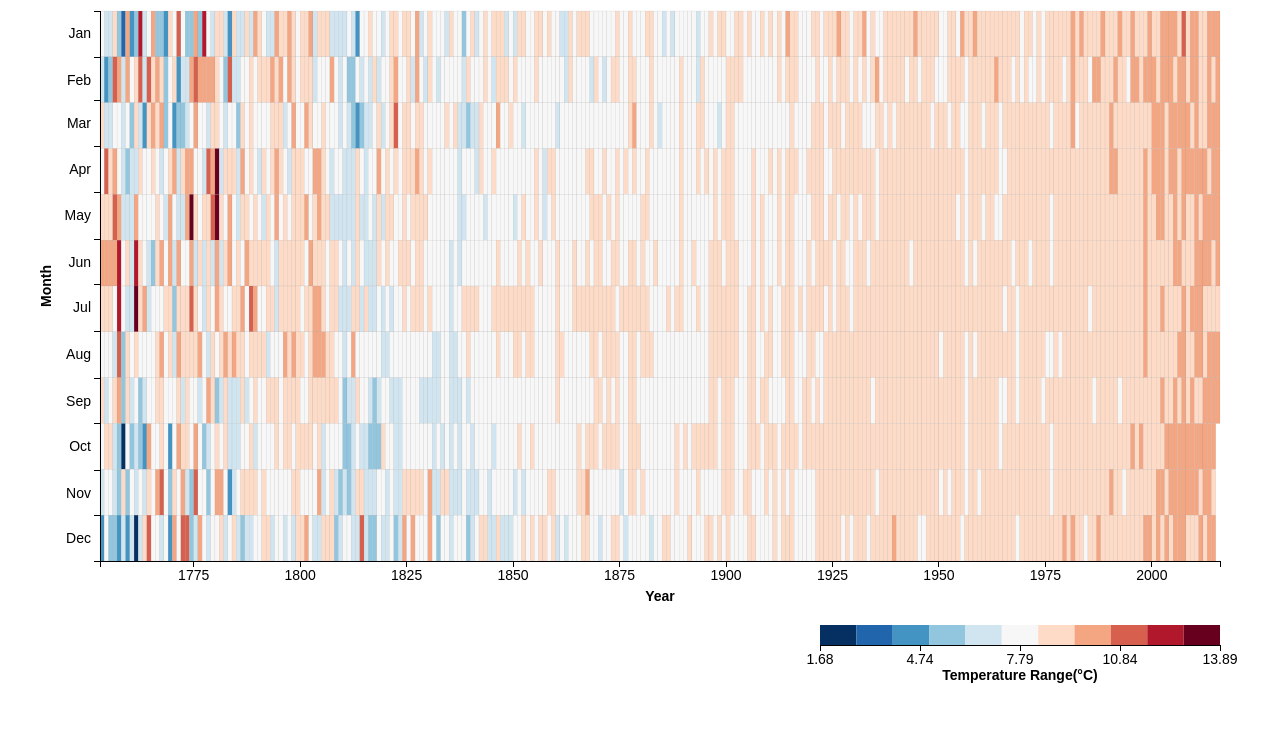
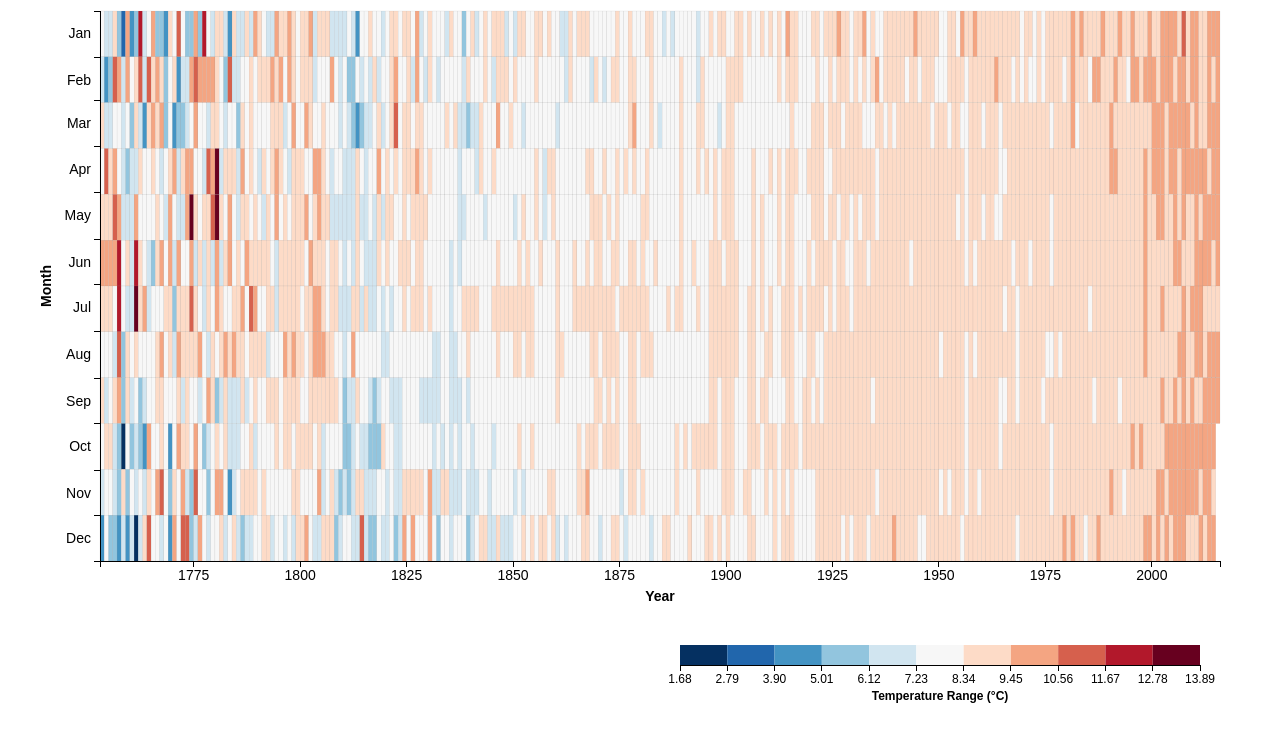
Before and after one commit to joshuahenson/heatMap, a plain HTML site: page index.html in a window 1280 px wide. Shown: the part 79-820 px from the top of the page. Drawn offline with nearby package versions, Linux system fonts and the light colour scheme; files that its build step writes are made by us from their sources.

Commit message:
Adjusted key scale

```diff
--- a/css/style.scss
+++ b/css/style.scss
@@ -1,8 +1,9 @@
 // compileExpanded: $1.css
 
 .container {
-  margin-top: 20px;
+  margin: 20px auto 0 auto;
   text-align: center;
+  width: 1200px;
 }
 
 h1 {
@@ -25,9 +26,13 @@ h1 {
   }
 }
 
+.key-container {
+  text-align: right;
+}
+
 // *************SVG Styles*****************
 .chart {
-  padding-bottom: 20px;
+  // padding-bottom: 20px;
   & rect {
     cursor: crosshair;
   }
@@ -50,3 +55,7 @@ text {
 .label {
   font-weight: bold;
 }
+
+.key text {
+  font-size: 12px;
+}
--- a/js/index.js
+++ b/js/index.js
@@ -116,38 +116,44 @@ const buildChart = (data, baseTemp) => {
 };
 
 
-const buildlegend = (data, baseTemp) => {
-  const legendWidth = 400;
-  const legendHeight = 60;
-  const legendPadding = 40;
+const buildKey = (data, baseTemp) => {
+  const keyPadding = 40;
+  const keyWidth = ((width + margin.left + margin.right) / 2) - (keyPadding * 2);
+  const keyHeight = 60;
 
   const minTemp = d3.min(data, d => d.variance + baseTemp);
   const maxTemp = d3.max(data, d => d.variance + baseTemp);
-  const tempSpread = maxTemp - minTemp;
+  const tempSpread = (maxTemp - minTemp) / colors.length;
 
   const axisScale = d3.scale.linear()
     .domain([minTemp, maxTemp])
-    .range([0, legendWidth]);
+    .range([0, keyWidth]);
 
   const xScale = d3.scale.ordinal()
     .domain(d3.range(colors.length))
-    .rangeBands([0, legendWidth]);
+    .rangeBands([0, keyWidth]);
 
   const xAxis = d3.svg.axis()
     .scale(axisScale)
     .tickFormat(d3.format('.2f'))
-    .tickValues([minTemp, (tempSpread / 4) + minTemp, (tempSpread / 2) + minTemp,
-      (tempSpread * 0.75) + minTemp, maxTemp])
+    // .tickValues([minTemp, (tempSpread / 4) + minTemp, (tempSpread / 2) + minTemp,
+    //   (tempSpread * 0.75) + minTemp, maxTemp])
+    .tickValues([minTemp, minTemp + (tempSpread * 1), minTemp + (tempSpread * 2),
+      minTemp + (tempSpread * 3), minTemp + (tempSpread * 4), minTemp + (tempSpread * 5),
+      minTemp + (tempSpread * 6), minTemp + (tempSpread * 7), minTemp + (tempSpread * 8),
+      minTemp + (tempSpread * 9), minTemp + (tempSpread * 10), maxTemp])
     .orient('bottom');
 
   const svg = d3.select('#root')
+    .append('div')
+      .attr('class', 'key-container')
     .append('svg')
-      .attr('class', 'legend')
-      .attr('width', width + margin.left + margin.right)
-      .attr('height', legendHeight)
+      .attr('class', 'key')
+      .attr('width', keyWidth + (keyPadding * 2))
+      .attr('height', keyHeight + (keyPadding * 2))
     .append('g')
       .attr('transform',
-      `translate(${width + margin.left - legendWidth}, 0)`);
+      `translate(${keyPadding}, ${keyPadding})`);
 
   svg.selectAll('rect')
     .data(colors)
@@ -155,19 +161,19 @@ const buildlegend = (data, baseTemp) => {
     .attr('x', (d, i) => xScale(i))
     .attr('y', 0)
     .attr('width', xScale.rangeBand())
-    .attr('height', legendHeight - legendPadding)
+    .attr('height', keyHeight - keyPadding)
     .style('fill', (d, i) => colors[i]);
 
   // append x axis & label
   svg.append('g')
     .attr('class', 'x axis')
-    .attr('transform', `translate(0, ${legendHeight - legendPadding})`)
+    .attr('transform', `translate(0, ${keyHeight - keyPadding})`)
     .call(xAxis)
   .append('text')
     .attr('class', 'label')
-    .attr('x', legendWidth / 2)
-    .attr('y', legendPadding - 5)
-    .text('Temperature Range(\u00B0C)');
+    .attr('x', keyWidth / 2)
+    .attr('y', keyPadding - 5)
+    .text('Temperature Range (\u00B0C)');
 };
 
 // use remote file on codepen
@@ -178,5 +184,5 @@ d3.json('../temp/global-temperature.json', (error, data) => {
   // }
   // console.log(data);
   buildChart(data.monthlyVariance, data.baseTemperature);
-  buildlegend(data.monthlyVariance, data.baseTemperature);
+  buildKey(data.monthlyVariance, data.baseTemperature);
 });
```
